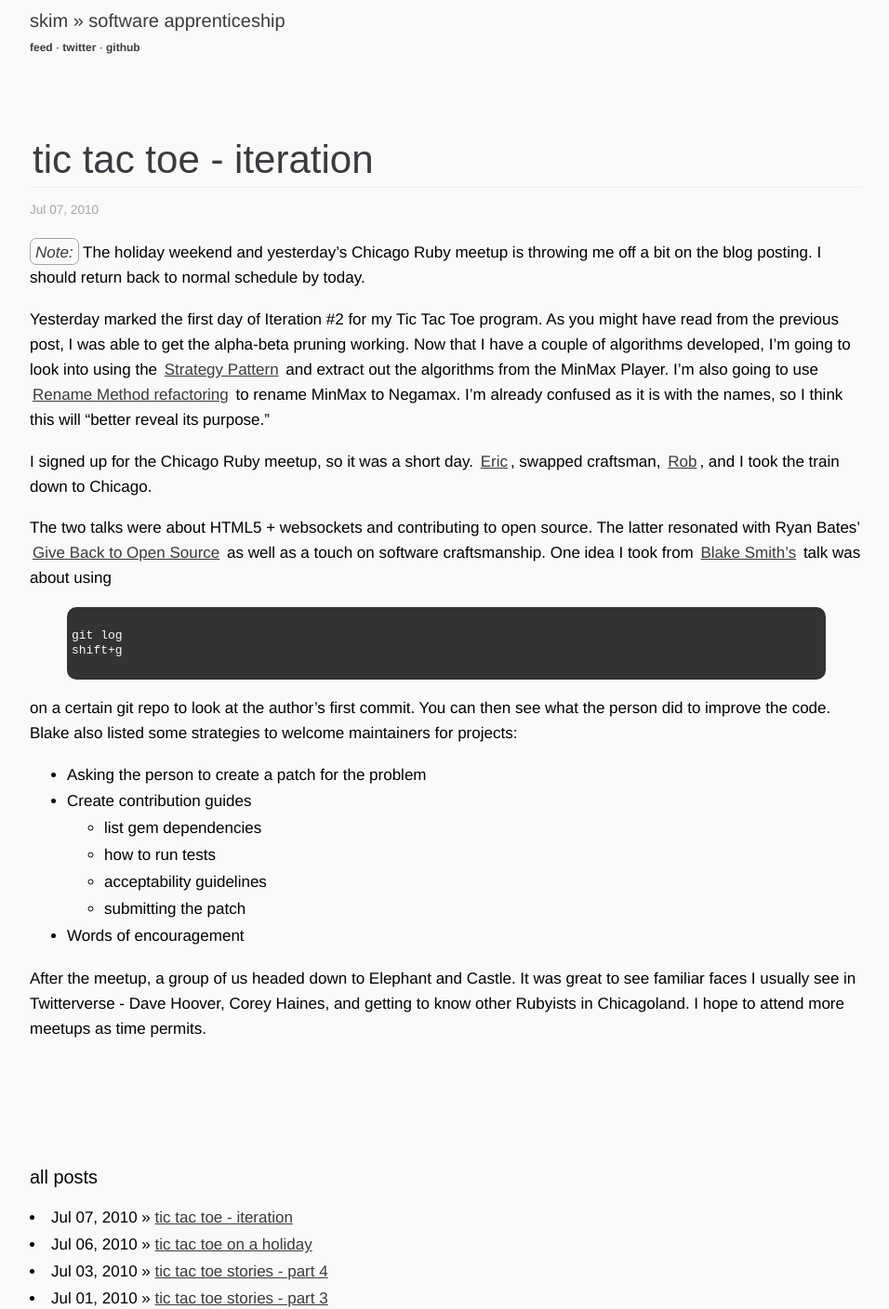
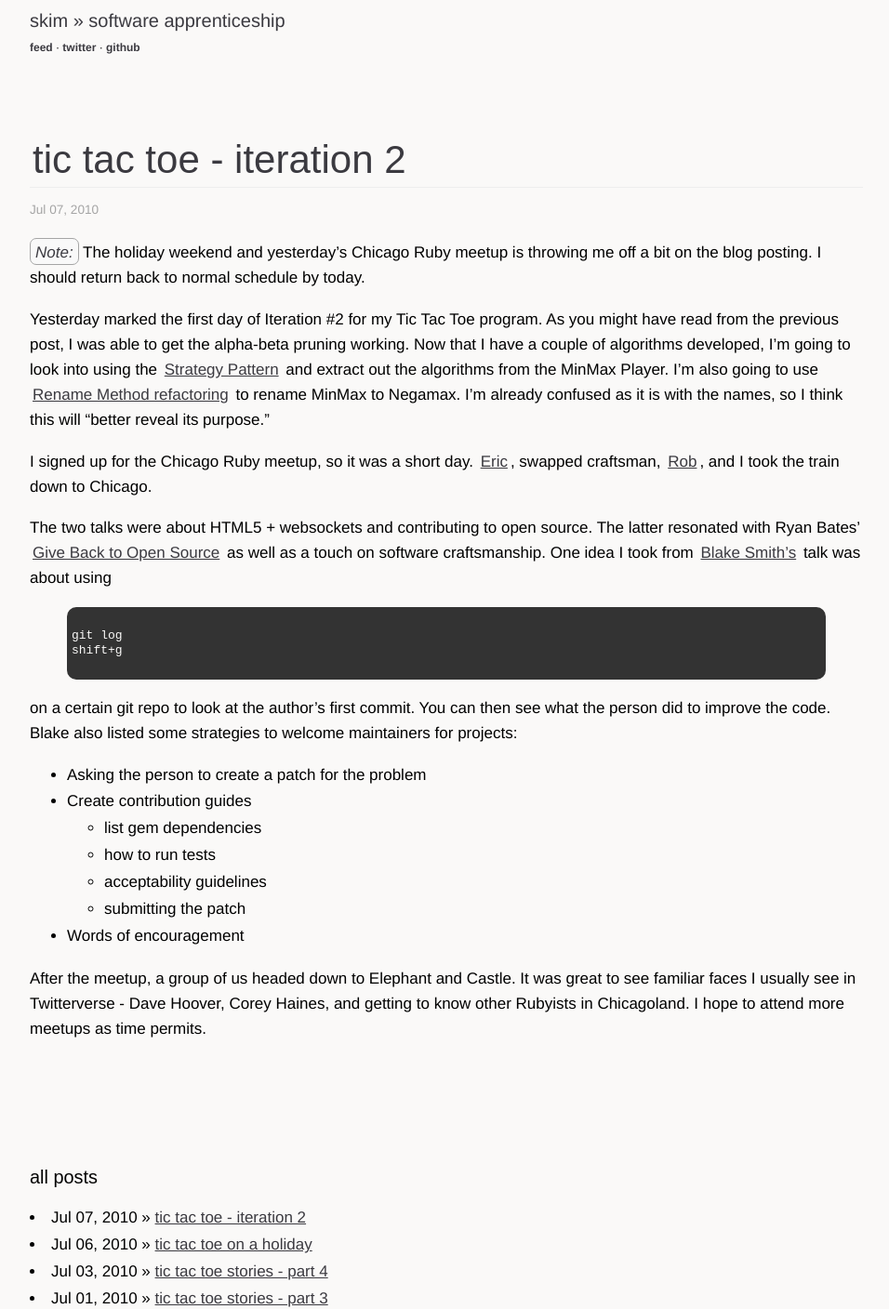
Before and after one commit to sl4m/skim.cc, a Jekyll site: the page built from _posts/2010-07-07-tic-tac-toe-iteration-2.markdown, in a window 1280 px wide. Shown: the top 1408 px of the page at 93% size, without its empty margins (160-1116 px from the left). Built offline with Jekyll 4.4.1, drawn with Linux system fonts in a browser that asks for light colours; comment, search, counter and statistics services are not loaded.

Commit message:
updated post

```diff
--- a/_posts/2010-07-07-tic-tac-toe-iteration-2.markdown
+++ b/_posts/2010-07-07-tic-tac-toe-iteration-2.markdown
@@ -1,6 +1,6 @@
 ---
 layout: post
-title: tic tac toe - iteration #2
+title: tic tac toe - iteration 2
 date: 2010-07-07 10:30:00 -05:00
 categories:
   -- software craftsmanship
```
